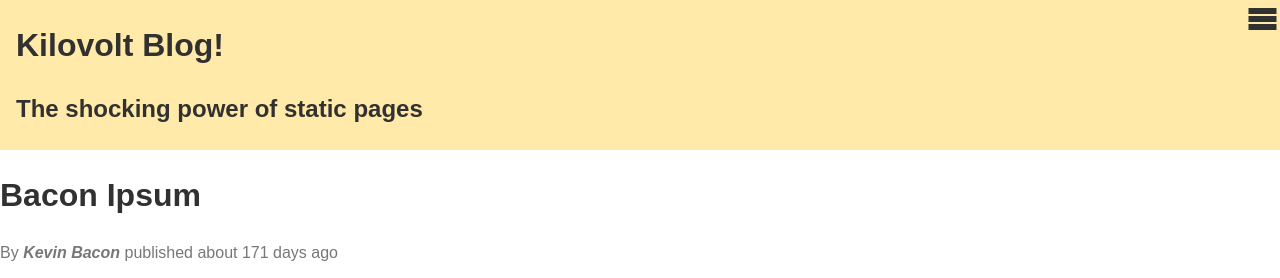
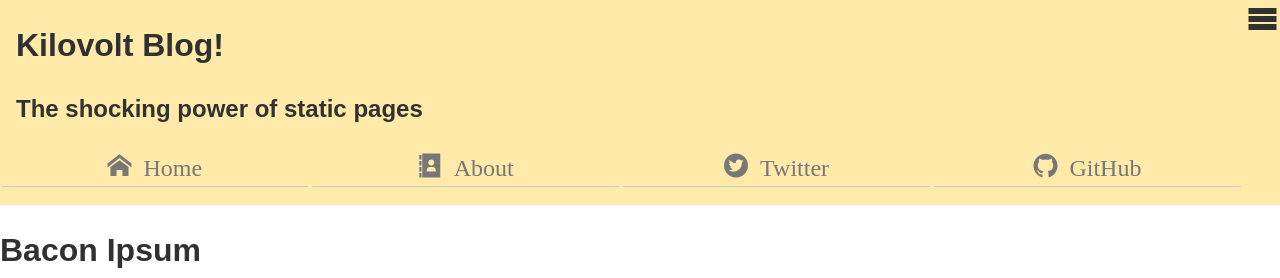
Before and after one commit to DeltaVCode-cr-301-2017/01-mobile-first, a plain HTML site: page starter-code/index.html in a window 1280 px wide. Shown: the top 278 px of the page. Drawn offline with Linux system fonts and the light colour scheme; files whose address does not match are found by name.

Commit message:
media query for nav

```diff
--- a/starter-code/styles/modules.css
+++ b/starter-code/styles/modules.css
@@ -8,7 +8,7 @@
   padding: 0 0 .2em 1em;
 }
 
-/* TODO: Add styles for the icon-menu class. It should be bigger, and off to the right. */
+/* REVIEW: Add styles for the icon-menu class. It should be bigger, and off to the right. */
 .icon-menu{
   display: block;
   float: right;
@@ -60,3 +60,15 @@
          - Main should be all on one row, with padding spaced better for a larger screen.
          - Just, ya know, try to make it look good! */
 /* @media only screen... */
+@media only screen and (min-width: 600px){
+  .main-nav ul {
+    display: block;
+  }
+  .main-nav li {
+    display: inline-block;
+    margin: 0;
+    padding: 0;
+    width: 24%;
+    text-align: center;
+  }
+}
```
Also changed, not shown: starter-code/index.html (+1 -1 lines).
